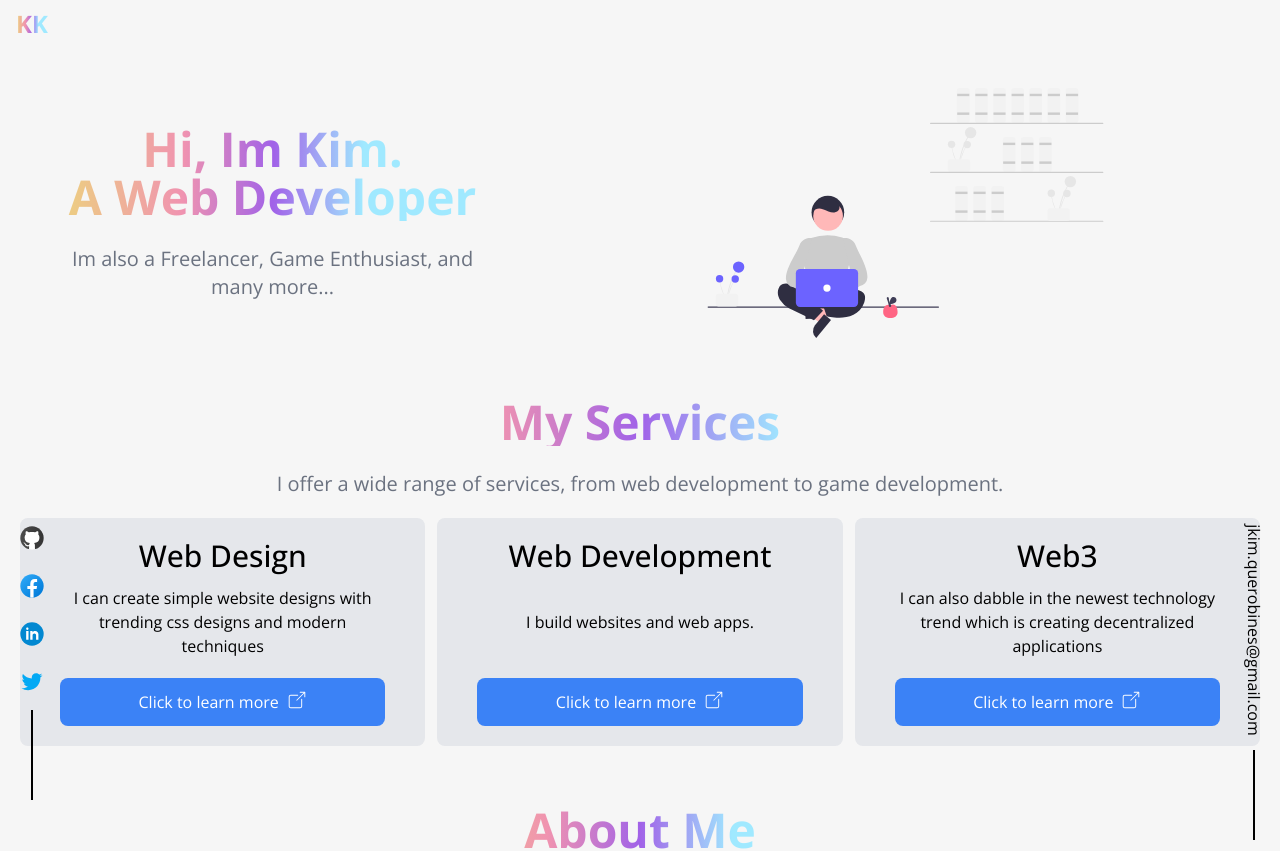
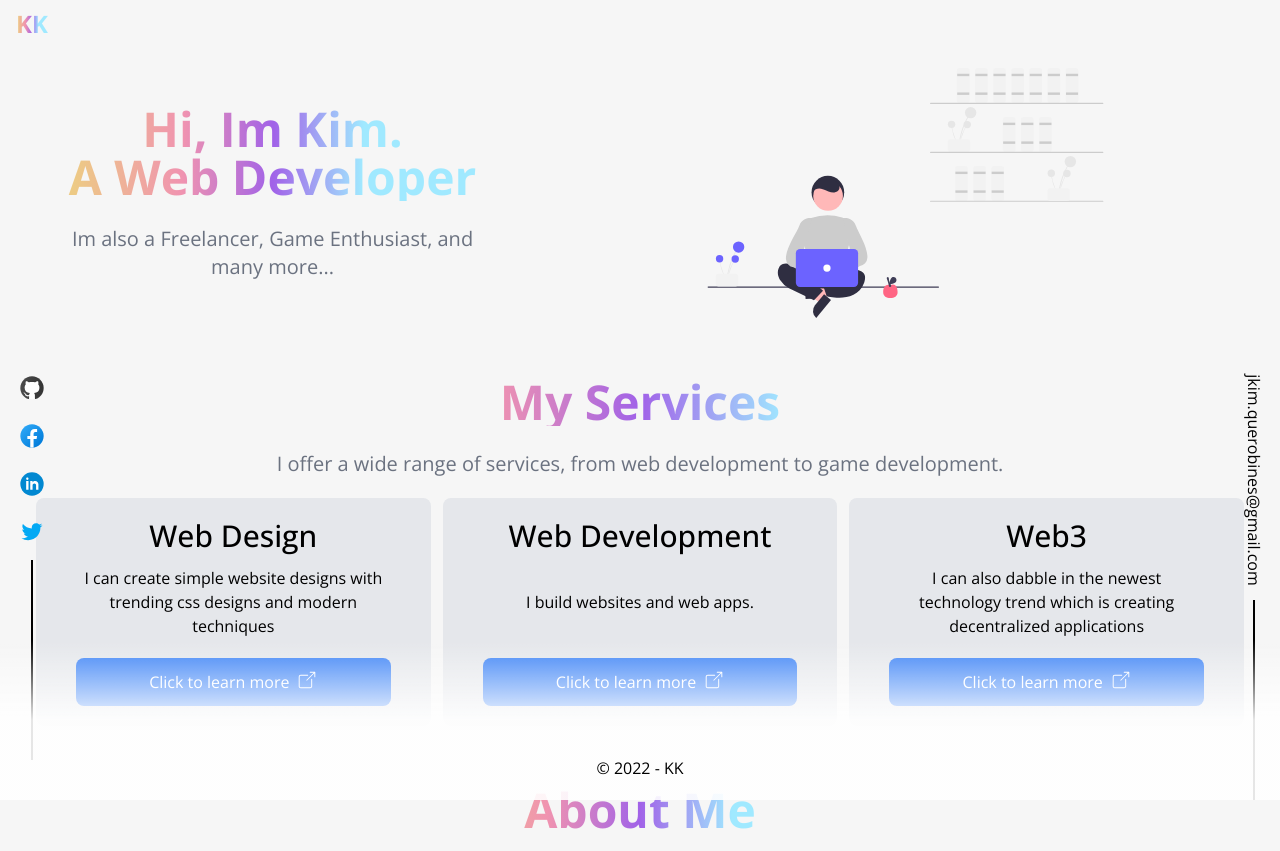
Before and after one commit to Kerubi-5/thekims-portfolio, a Next.js app: page / in a window 1280 px wide. Shown: the top 851 px of the page. Built offline with nearby package versions, Linux system fonts and the light colour scheme.

Commit message:
feat: adds footer gradient

```diff
--- a/components/common/Footer.tsx
+++ b/components/common/Footer.tsx
@@ -2,10 +2,29 @@ import { Container } from "components/ui";
 
 const Footer = () => {
   return (
-    <footer>
-      <Container className="text-center">
+    <footer className="sticky bottom-0">
+      <Container className="text-center py-5">
         <p>&copy; {new Date().getFullYear()} - KK</p>
       </Container>
+
+      <style jsx>{`
+        footer::after {
+          content: "";
+          position: absolute;
+          z-index: 1;
+          bottom: 0;
+          left: 0;
+          pointer-events: none;
+          background-image: linear-gradient(
+            180deg,
+            hsla(255, 100%, 100%, 0),
+            hsla(255, 100%, 100%, 0.9) 50%
+          );
+          width: 100%;
+          height: 10rem;
+          z-index: -1;
+        }
+      `}</style>
     </footer>
   );
 };
--- a/components/common/Layout.tsx
+++ b/components/common/Layout.tsx
@@ -46,10 +46,10 @@ const Layout = ({ children }: ILayout) => {
     <>
       <Navbar />
       <main className="max-w-7xl p-5 mx-auto min-h-screen">
-        <aside className="flex flex-col gap-2 fixed left-3 bottom-0 side">
+        <aside className="flex flex-col gap-2 fixed left-3 bottom-10 side">
           {renderSocialLinks()}
         </aside>
-        <aside className="flex flex-col gap-24 fixed -right-20 -bottom-10 side">
+        <aside className="flex flex-col gap-24 fixed -right-20 bottom-0 side">
           <a
             href="mailto:jkim.querobines@gmail.com"
             rel="noopener noreferrer"
@@ -66,7 +66,7 @@ const Layout = ({ children }: ILayout) => {
           content: "";
           display: block;
           width: 1.5px;
-          height: 90px;
+          height: 200px;
           margin: 0px auto;
           background-color: black;
         }
--- a/pages/index.tsx
+++ b/pages/index.tsx
@@ -3,7 +3,7 @@ import { ExternalLink } from "components/icons";
 import { Card } from "components/post";
 import Link from "next/link";
 import { ReactNode } from "react";
-
+import { Container } from "components/ui";
 type ServiceCard = {
   title: string;
   description: string;
@@ -47,7 +47,7 @@ const Home = () => {
   };
 
   return (
-    <div className="py-5">
+    <Container>
       <header className="flex items-center justify-center sm:gap-20 flex-wrap mb-10">
         <div className="py-5 max-w-[450px] text-center">
           <h2 className="text-5xl bg-clip-text text-transparent primary-gradient font-bold mb-6">
@@ -90,7 +90,7 @@ const Home = () => {
           <ThinkingSVG />
         </div>
       </Section>
-    </div>
+    </Container>
   );
 };
 
```
